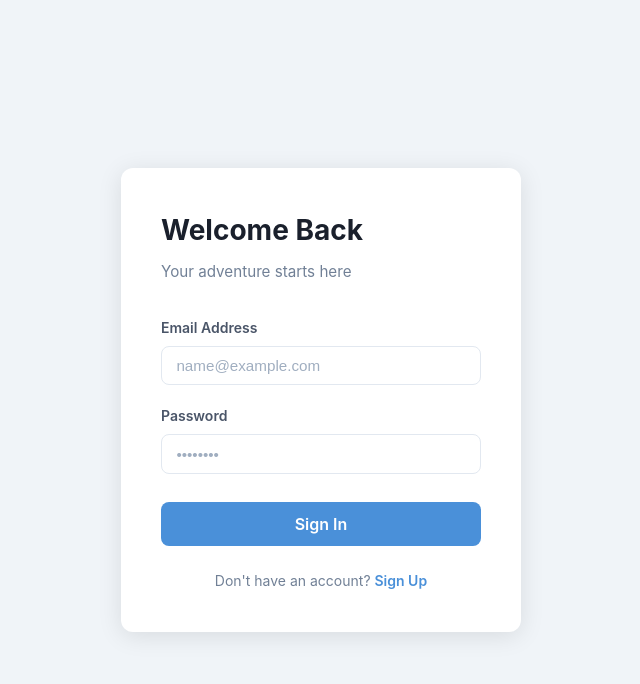
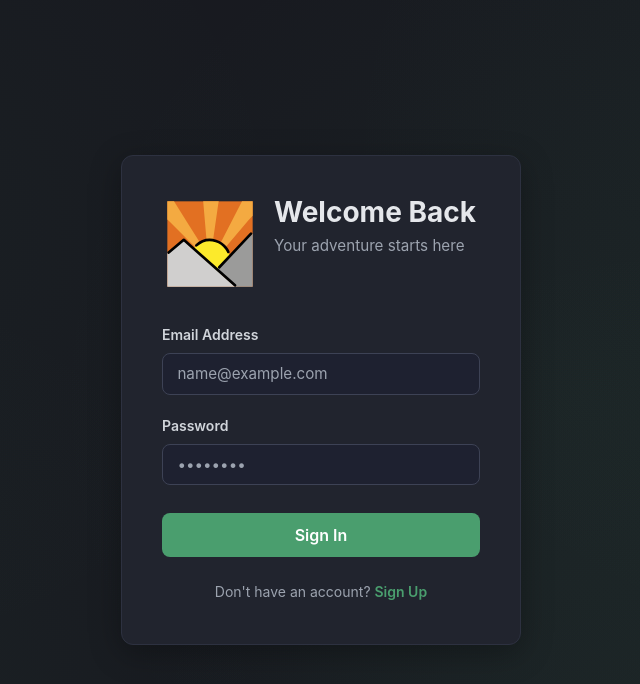
Before and after one commit to aiden2480/summit-gear, a React (Vite) app in the folder frontend/: page /login in a window 1280 px wide. Shown: the top 684 px of the page, without its empty margins (319-959 px from the left). Built offline with nearby package versions, Linux system fonts and the light colour scheme.

Commit message:
restyle login and register pages

```diff
--- a/frontend/src/components/Login.css
+++ b/frontend/src/components/Login.css
@@ -3,27 +3,59 @@
   justify-content: center;
   align-items: center;
   min-height: 100vh;
-  background: #f0f4f8;
+  background: var(--color-bg);
+  background-image:
+    radial-gradient(800px circle at 80% 100%, rgba(74, 158, 110, 0.08) 0%, transparent 70%),
+    radial-gradient(650px circle at 10% 90%, rgba(74, 158, 110, 0.06) 0%, transparent 70%),
+    radial-gradient(700px circle at 90% 20%, rgba(74, 158, 110, 0.05) 0%, transparent 70%),
+    radial-gradient(600px circle at 15% 30%, rgba(74, 158, 110, 0.04) 0%, transparent 70%),
+    radial-gradient(750px circle at 70% 50%, rgba(74, 158, 110, 0.06) 0%, transparent 70%);
+  background-attachment: fixed;
+  padding: 1rem;
+  position: relative;
+  overflow: hidden;
 }
 
 .login-card {
-  background: white;
+  background: var(--color-surface);
   padding: 2.5rem;
   border-radius: 12px;
-  box-shadow: 0 4px 24px rgba(0, 0, 0, 0.1);
+  border: 1px solid var(--color-border);
+  box-shadow: 0 8px 32px rgba(0, 0, 0, 0.3);
   width: 100%;
   max-width: 400px;
+  position: relative;
+  z-index: 1;
+}
+
+.login-header {
+  display: flex;
+  gap: 1rem;
+  align-items: flex-start;
+  margin-bottom: 2rem;
+}
+
+.login-logo-img {
+  width: 6rem;
+  height: 6rem;
+  flex-shrink: 0;
+}
+
+.login-header-text {
+  flex: 1;
 }
 
 .login-card h2 {
-  margin: 0 0 0.5rem;
+  margin: 0 0 0.25rem;
   font-size: 1.75rem;
-  color: #1a202c;
+  color: var(--color-text-light);
+  font-weight: 700;
+  line-height: 1.2;
 }
 
-.login-card p {
-  margin: 0 0 2rem;
-  color: #718096;
+.login-subtext {
+  margin: 0;
+  color: var(--color-text-secondary);
   font-size: 0.95rem;
 }
 
@@ -36,34 +68,36 @@
   margin-bottom: 0.4rem;
   font-size: 0.875rem;
   font-weight: 600;
-  color: #4a5568;
+  color: var(--color-text-muted);
 }
 
 .input-group input {
   width: 100%;
   padding: 0.65rem 0.9rem;
-  border: 1.5px solid #e2e8f0;
+  border: 1.5px solid var(--color-input-border);
   border-radius: 8px;
   font-size: 0.95rem;
   transition: border-color 0.2s;
   box-sizing: border-box;
-  color: #1a202c;
-  background: #ffffff;
+  color: var(--color-text-light);
+  background: var(--color-surface-alt);
+  font-family: inherit;
 }
 
 .input-group input::placeholder {
-  color: #a0aec0;
+  color: var(--color-text-secondary);
 }
 
 .input-group input:focus {
   outline: none;
-  border-color: #4a90d9;
+  border-color: var(--color-primary);
+  box-shadow: 0 0 0 3px var(--color-primary-focus);
 }
 
 .login-button {
   width: 100%;
   padding: 0.75rem;
-  background: #4a90d9;
+  background: var(--color-primary);
   color: white;
   border: none;
   border-radius: 8px;
@@ -71,23 +105,33 @@
   font-weight: 600;
   cursor: pointer;
   margin-top: 0.5rem;
-  transition: background 0.2s;
+  transition: all 0.2s;
 }
 
-.login-button:hover {
-  background: #357abd;
+.login-button:hover:not(:disabled) {
+  background: var(--color-primary-hover);
+  transform: translateY(-1px);
+}
+
+.login-button:active:not(:disabled) {
+  transform: scale(0.97);
+}
+
+.login-button:disabled {
+  opacity: 0.5;
+  cursor: not-allowed;
 }
 
 .login-footer {
   margin-top: 1.5rem;
   text-align: center;
   font-size: 0.875rem;
-  color: #718096;
+  color: var(--color-text-secondary);
 }
 
 .login-footer a,
 .link-button {
-  color: #4a90d9;
+  color: var(--color-primary);
   text-decoration: none;
   font-weight: 600;
   background: none;
@@ -95,20 +139,21 @@
   padding: 0;
   cursor: pointer;
   font-size: inherit;
+  transition: color 0.2s;
 }
 
 .login-footer a:hover,
 .link-button:hover {
-  text-decoration: underline;
+  color: var(--color-primary-hover);
 }
 
 .login-error {
   margin-top: 0.75rem;
   padding: 0.6rem 0.9rem;
-  background: #fff5f5;
-  border: 1px solid #feb2b2;
+  background: var(--color-danger-bg);
+  border: 1px solid var(--color-danger);
   border-radius: 6px;
-  color: #c53030;
+  color: var(--color-danger);
   font-size: 0.875rem;
   text-align: center;
 }
--- a/frontend/src/components/Login.tsx
+++ b/frontend/src/components/Login.tsx
@@ -36,9 +36,13 @@ const Login = () => {
   return (
     <div className="login-container">
       <div className="login-card">
-        <h2>Welcome Back</h2>
-        <p>Your adventure starts here</p>
-
+        <div className="login-header">
+          <img src="/sunrise.svg" alt="Summit Gear" className="login-logo-img" />
+          <div className="login-header-text">
+            <h2>Welcome Back</h2>
+            <p className="login-subtext">Your adventure starts here</p>
+          </div>
+        </div>
         <form onSubmit={handleLogin}>
           <div className="input-group">
             <label>Email Address</label>
--- a/frontend/src/components/Register.tsx
+++ b/frontend/src/components/Register.tsx
@@ -35,9 +35,13 @@ const Register = () => {
   return (
     <div className="login-container">
       <div className="login-card">
-        <h2>Create Account</h2>
-        <p>Join Summit Gear today</p>
-
+        <div className="login-header">
+          <img src="/sunrise.svg" alt="Summit Gear" className="login-logo-img" />
+          <div className="login-header-text">
+            <h2>Create Account</h2>
+            <p className="login-subtext">Join Summit Gear today</p>
+          </div>
+        </div>
         <form onSubmit={handleRegister}>
           <div className="input-group">
             <label>Email Address</label>
```
